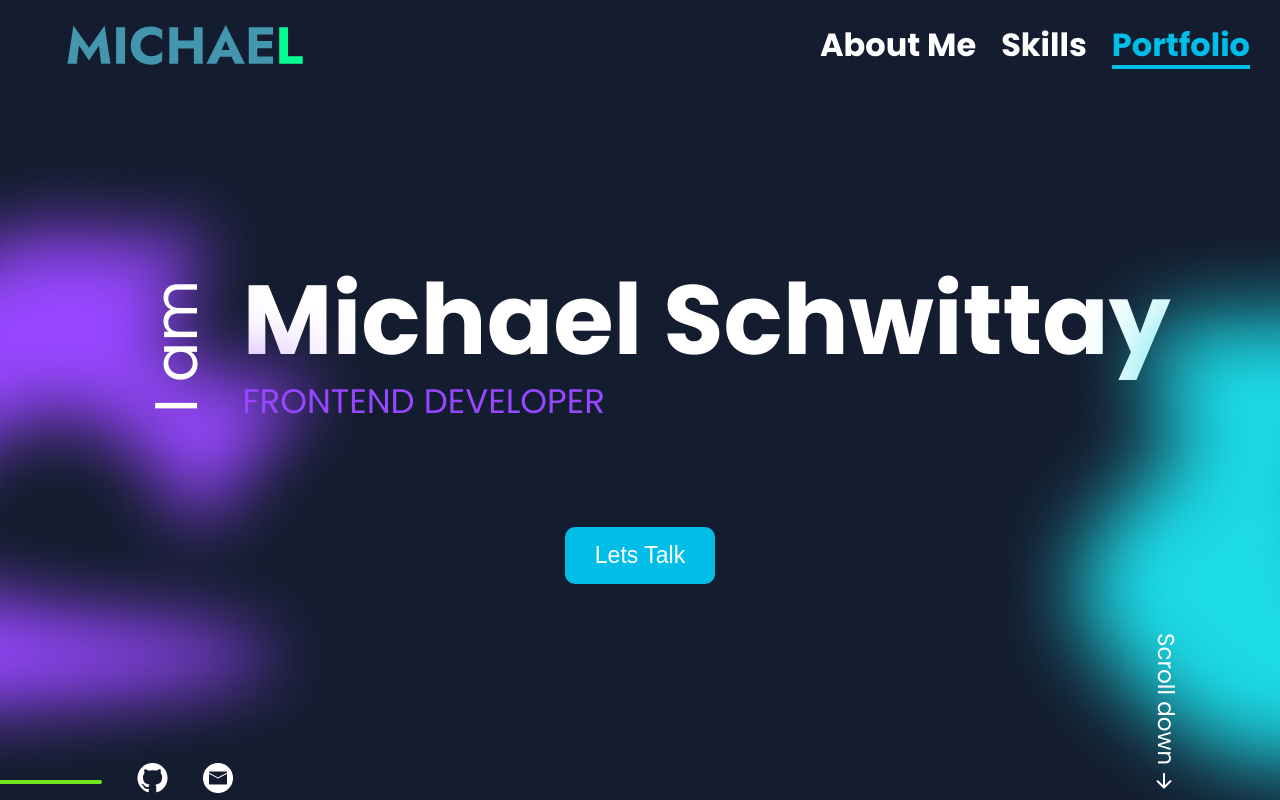
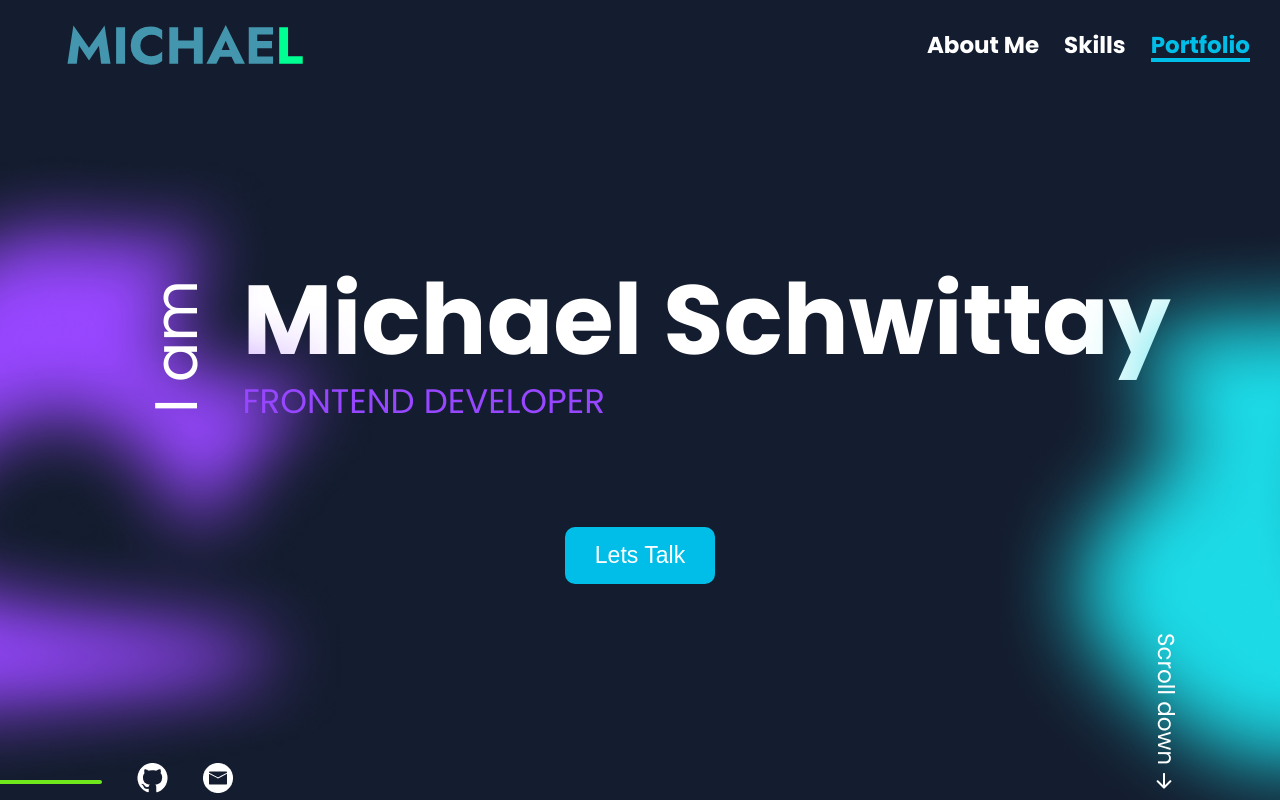
Before and after one commit to MichaelS96/Portfolio, an Angular app: page / in a window 1280 px wide. Shown: the top 800 px of the page. Built offline with nearby package versions, Linux system fonts and the light colour scheme.

Commit message:
header font-size change

```diff
--- a/src/app/shared/components/header/header.component.scss
+++ b/src/app/shared/components/header/header.component.scss
@@ -40,6 +40,7 @@ a {
     color: white;
     text-decoration: none;
     font-weight: bold;
+    font-size: 23px;
     position: relative;
     transition: color 0.3s ease-in-out;
 
```
